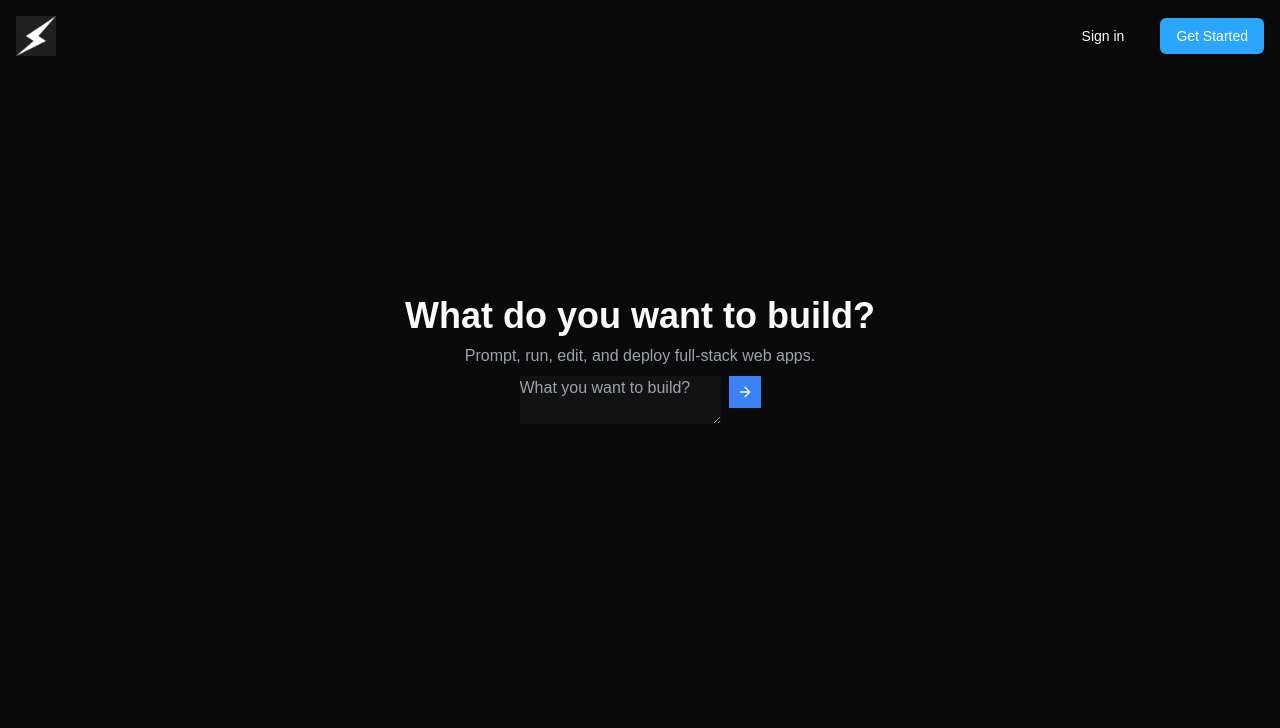
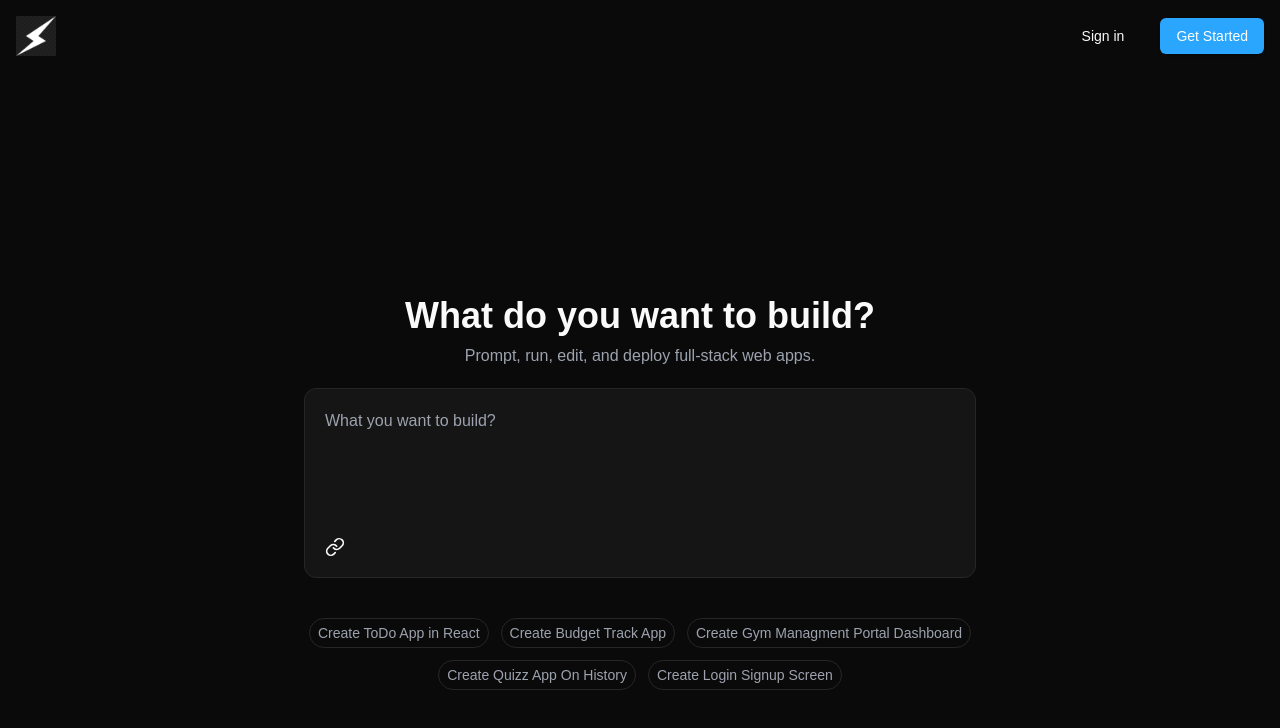
Before and after one commit to Adithyenkandasamy/Bolt.new-clone, a Next.js app: page / in a window 1280 px wide. Shown: the top 728 px of the page. Built offline with nearby package versions, Linux system fonts and the light colour scheme.

Commit message:
next changeing the theme

```diff
--- a/components/custom/Hero.jsx
+++ b/components/custom/Hero.jsx
@@ -1,19 +1,37 @@
+"use client"
+import Colors from '@/data/Colors';
 import Lookup from '@/data/Lookup'
-import { ArrowRight } from 'lucide-react'
+import { ArrowRight, Link } from 'lucide-react'
 import React from 'react'
 
 function Hero() {
+  const [userInput,setUserInput] = React.useState();
   return (
     <div className='flex flex-col items-center mt-36 xl:mt-56 gap-2'>
       <h2 className='font-bold text-4xl'>{Lookup.HERO_HEADING}</h2>
       <p className='text-gray-400 font-medium'>{Lookup.HERO_DESC}</p>
+      <div className='p-5 border rounded-xl max-w-2xl w-full mt-3'
+      style={{
+        background:Colors.BACKGROUND
+      }}>
+        <div className='flex gap-2'>
+          <textarea placeholder={Lookup.INPUT_PLACEHOLDER}
+          onChange={(event)=>setUserInput(event.target.value)}
+          className='outline-none bg-transparent w-full h-32 max-h-56 resize-none'/>
+        {userInput&&  <ArrowRight className='bg-blue-500 p-2 h-8 w-8 rounded-md cursor-pointer' />}
+        </div>
       <div>
-      <div className='flex gap-2'>
-        <textarea placeholder={Lookup.INPUT_PLACEHOLDER}/>
-        <ArrowRight className='bg-blue-500 p-2 h-8 w-8 round-md cursor-pointer'/>
+        <Link className='h-5 w-5'/>
       </div>
       </div>
+    <div className='flex mt-8 flex-wrap max-w-2xl items-center justify-center gap-3'>
+      {Lookup?.SUGGSTIONS.map((suggestion,index)=>(
+        <h2 key={index}
+        className='p-1 px-2 border rounded-full text-sm text-gray-400 cursor-pointer'>{suggestion}</h2>
+      ))}
     </div>
+    </div>
+
   )
 }
 
```
